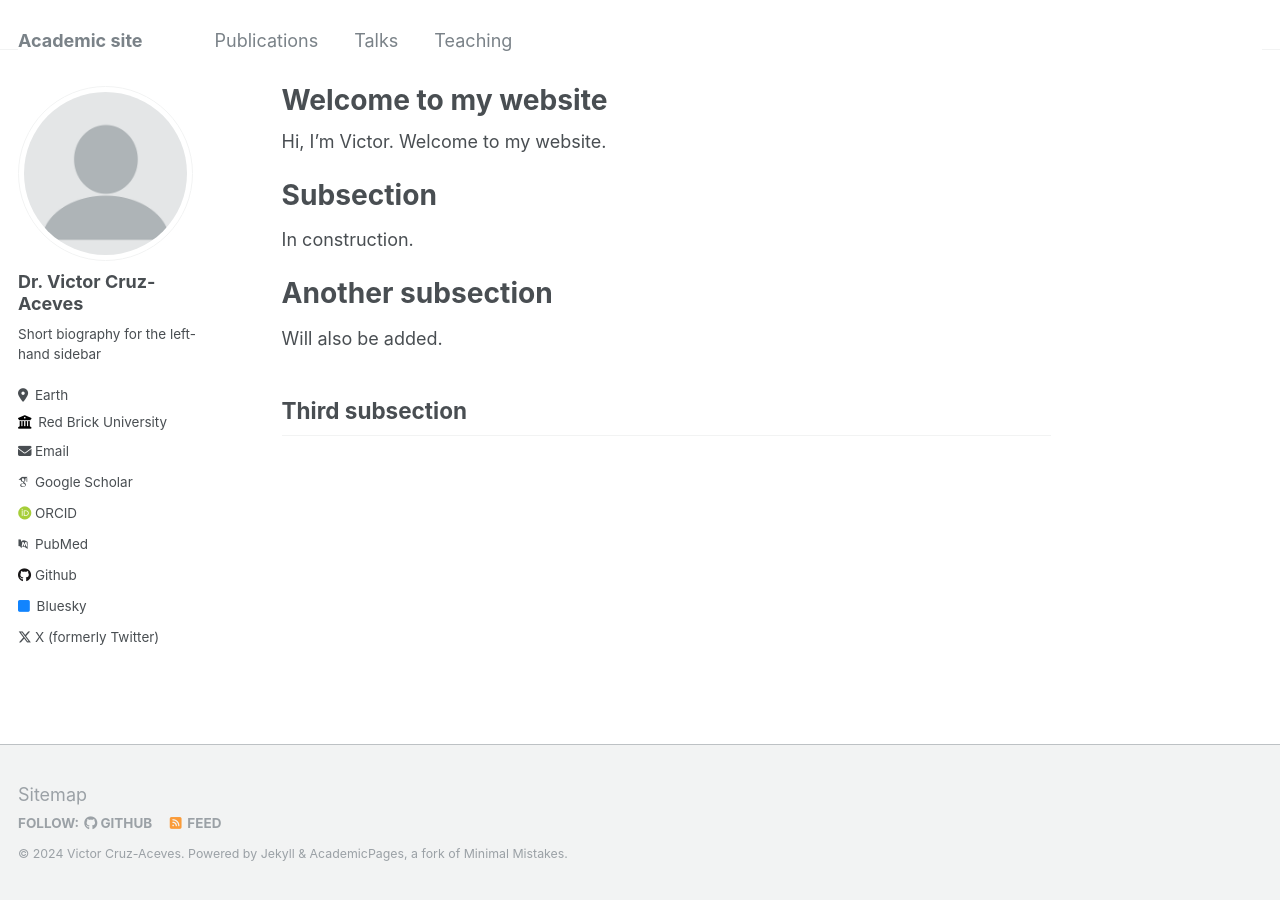
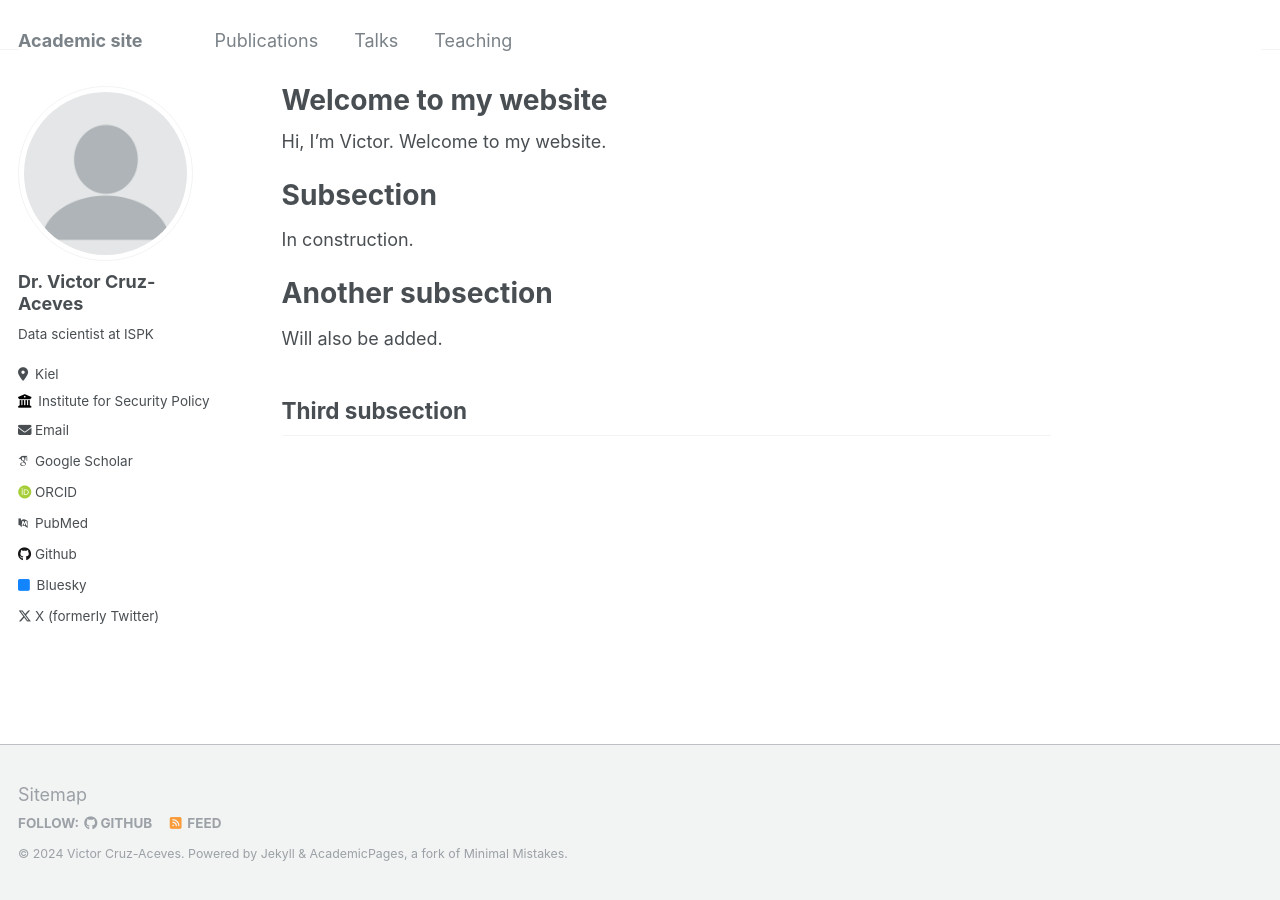
Before and after one commit to victor-cruz-aceves/victor-cruz-aceves.github.io, a Jekyll site: the page built from _pages/about.md, in a window 1280 px wide. Built offline with Jekyll 4.4.1, drawn with Linux system fonts in a browser that asks for light colours; some web fonts are replaced.

Commit message:
Updated left-hand sidebar

```diff
--- a/_config.yml
+++ b/_config.yml
@@ -24,9 +24,9 @@ author:
   avatar           : "profile.png"
   name             : "Dr. Victor Cruz-Aceves"
   pronouns         : # example: "she/her"
-  bio              : "Short biography for the left-hand sidebar"
-  location         : "Earth"
-  employer         : "Red Brick University"
+  bio              : "Data scientist at ISPK"
+  location         : "Kiel"
+  employer         : "Institute for Security Policy at Kiel University (ISPK)"
   uri              : # URL
   email            : "none@example.org"
 
```
